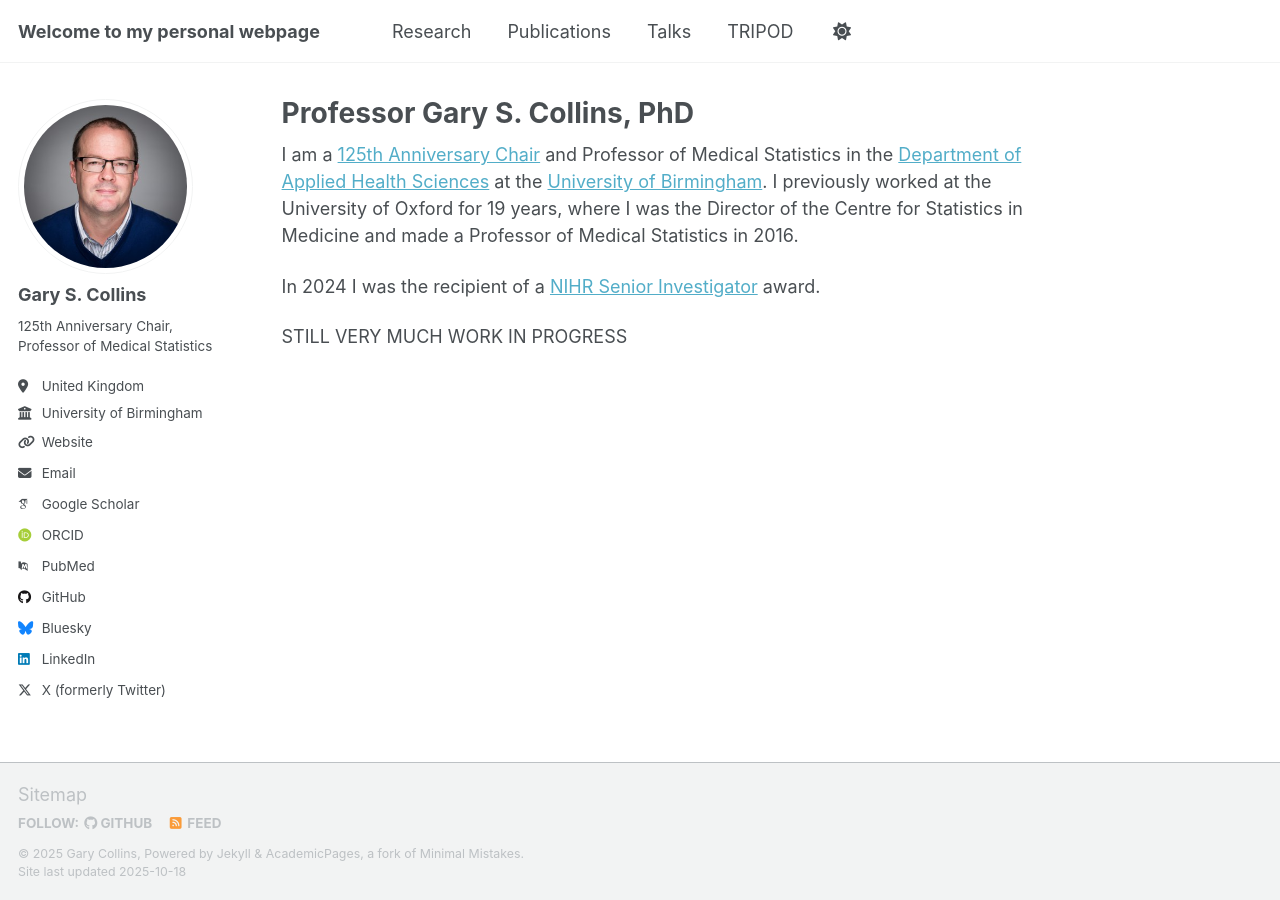
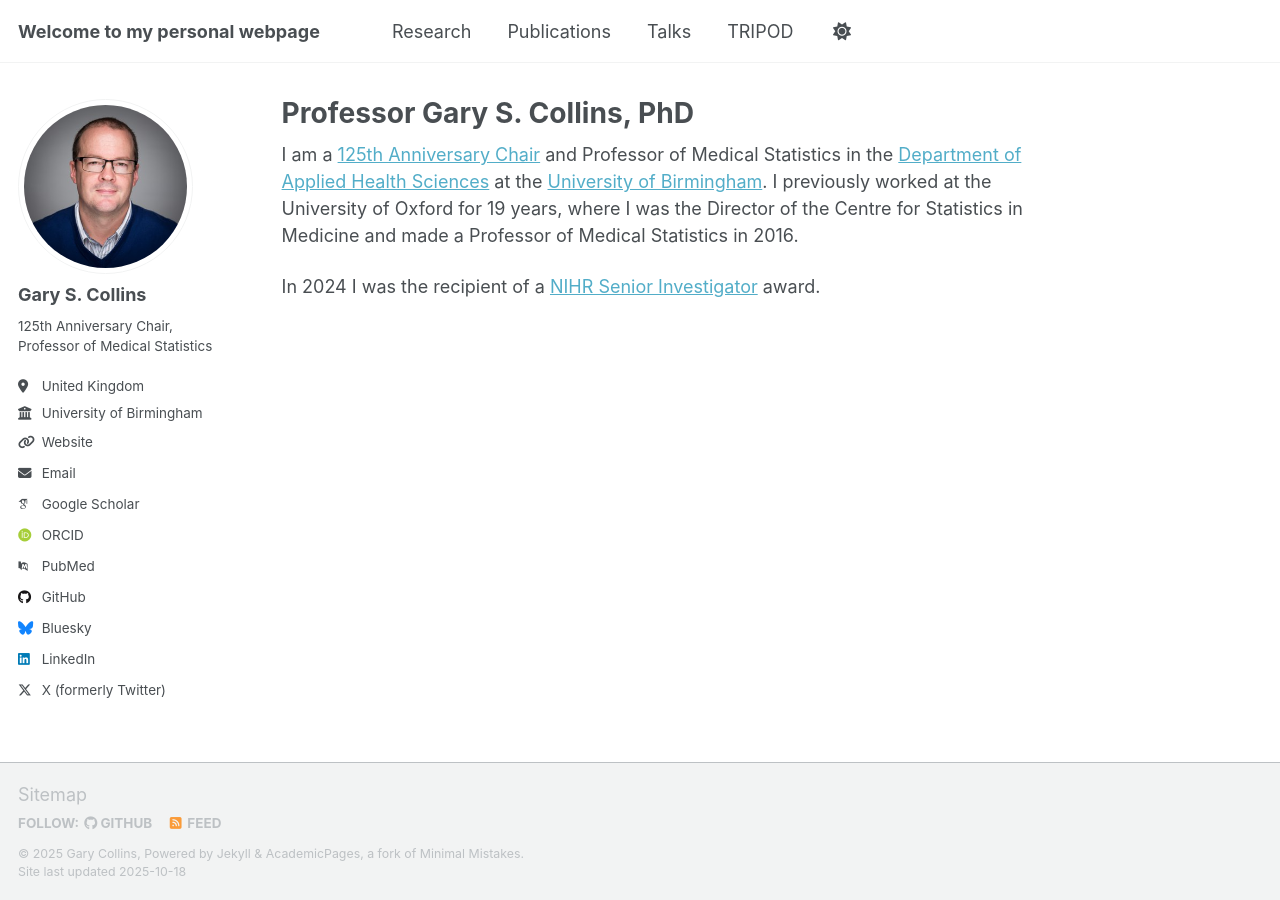
Before and after one commit to gscollins1973/gscollins1973.github.io, a Jekyll site: the page built from _pages/about.md, in a window 1280 px wide. Built offline with Jekyll 4.4.1, drawn with Linux system fonts in a browser that asks for light colours; some web fonts are replaced; a script that is not in the unit is left out.

Commit message:
Update about.md

```diff
--- a/_pages/about.md
+++ b/_pages/about.md
@@ -10,5 +10,3 @@ redirect_from:
 I am a <a href="https://www.birmingham.ac.uk/research/125th-anniversary-fellows-and-chairs">125th Anniversary Chair</a> and Professor of Medical Statistics in the <a href="https://www.birmingham.ac.uk/about/college-of-medicine-and-health/applied-health-sciences">Department of Applied Health Sciences</a> at the <a href="https://www.birmingham.ac.uk/">University of Birmingham</a>. I previously worked at the University of Oxford for 19 years, where I was the Director of the Centre for Statistics in Medicine and made a Professor of Medical Statistics in 2016.
 
 In 2024 I was the recipient of a <a href="https://www.nihr.ac.uk/people/professor-gary-collins">NIHR Senior Investigator</a> award.
-
-STILL VERY MUCH WORK IN PROGRESS
```
